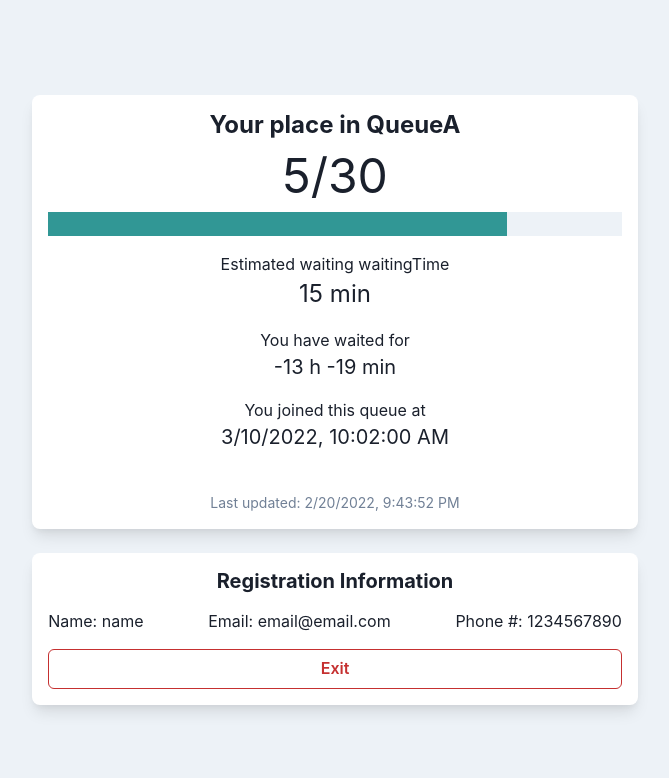
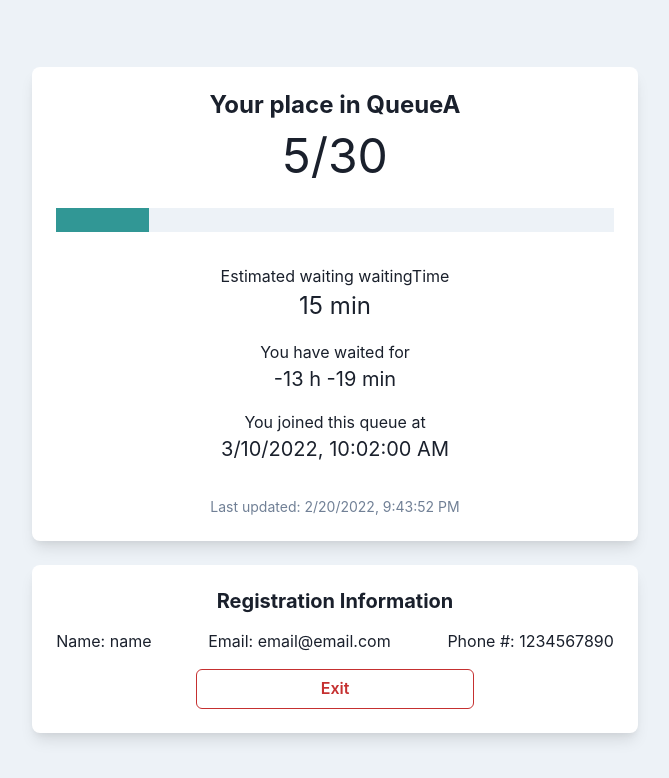
Before and after one commit to jchen42703/waiting-line-app, a React (Create React App) app in the folder packages/frontend/: page /users/1/1 in a window 1280 px wide. Shown: the top 778 px of the page, without its empty margins (305-974 px from the left). Built offline with nearby package versions, Linux system fonts and the light colour scheme.

Commit message:
Added button loading status

```diff
--- a/packages/frontend/src/components/UserWaitingStatus.jsx
+++ b/packages/frontend/src/components/UserWaitingStatus.jsx
@@ -34,13 +34,12 @@ export default function UserWaitingwaitingStatus(props) {
   return (
     <Box
       backgroundColor="white"
-      p={4}
+      p={6}
       rounded="lg"
       shadow="lg"
       w="90%"
       maxW="60ch"
       minW="35ch"
-      top="50"
       direction={"column"}
       textAlign="center"
     >
@@ -48,14 +47,21 @@ export default function UserWaitingwaitingStatus(props) {
       <Text fontSize="5xl">
         {waitingStatus.placeInQ}/{waitingStatus.totPeopleInQ}
       </Text>
-      <Progress colorScheme="teal" w="100%" height="24px" value={80} />
-      <Text mt={4}>Estimated waiting waitingTime </Text>
+      <Progress
+        colorScheme="teal"
+        w="100%"
+        mt={4}
+        height="24px"
+        value={(100 * waitingStatus.placeInQ) / waitingStatus.totPeopleInQ}
+      />
+
+      <Text mt={8}>Estimated waiting waitingTime </Text>
       <Text fontSize={"2xl"}>{waitingStatus.estimatedwaitingTime} min</Text>
       <Text mt={4}>You have waited for </Text>
       <Text fontSize={"xl"}> {timeElapsed}</Text>
       <Text mt={4}>You joined this queue at </Text>
       <Text fontSize={"xl"}> {waitingStatus.waitingTimeJoined}</Text>
-      <Text mt={10} fontSize={"sm"} color="gray.500">
+      <Text mt={8} fontSize={"sm"} color="gray.500">
         Last updated: {lastUpdated.toLocaleString("en-US")}
       </Text>
     </Box>
--- a/packages/frontend/src/views/users/UserSignupPage.jsx
+++ b/packages/frontend/src/views/users/UserSignupPage.jsx
@@ -30,6 +30,8 @@ export default function UserSignupPage(props) {
     formState: { errors },
   } = useForm();
 
+  const [loading, setLoading] = useState(false);
+
   const [redirectState, setRedirectState] = useState({
     shouldRedirect: false,
     userId: "",
@@ -37,6 +39,7 @@ export default function UserSignupPage(props) {
   const toast = useToast(); // A toast to show some errors
 
   const onSubmit = async () => {
+    setLoading(true);
     console.log(
       "name: ",
       document.getElementById("name").value,
@@ -69,6 +72,7 @@ export default function UserSignupPage(props) {
         userId: respBody.userId,
       });
     } catch (e) {
+      setLoading(false);
       let message; // string
       if (e instanceof Error) {
         message = e.message;
@@ -105,8 +109,8 @@ export default function UserSignupPage(props) {
       <Flex minH={"100vh"} align={"center"} justify={"center"} bg={"gray.100"}>
         <Stack spacing={8} mx={"auto"} maxW={"lg"} py={12} px={6}>
           <Stack align={"center"}>
-            <Heading fontSize={"4xl"}>Sign up to join the queue</Heading>
-            <Text fontSize={"xl"} color={"gray.600"}>
+            <Heading fontSize={"4xl"}>Sign up to join</Heading>
+            <Text align={"center"} fontSize={"xl"} color={"gray.600"}>
               Please fill out this form to join Queue1
             </Text>
           </Stack>
@@ -154,7 +158,13 @@ export default function UserSignupPage(props) {
                   <FormErrorMessage>{errors.phone?.message}</FormErrorMessage>
                 </FormControl>
 
-                <Button mt={3} colorScheme="teal" type="submit">
+                <Button
+                  isLoading={loading}
+                  loadingText="Joining"
+                  mt={3}
+                  colorScheme="teal"
+                  type="submit"
+                >
                   Join
                 </Button>
               </Stack>
--- a/packages/frontend/src/views/users/UserWaitingPage.jsx
+++ b/packages/frontend/src/views/users/UserWaitingPage.jsx
@@ -11,15 +11,19 @@ import {
   Heading,
   Spacer,
   Text,
+  useToast,
+  toast,
   useDisclosure,
 } from "@chakra-ui/react";
-import React from "react";
+import React, { useState } from "react";
+import { config } from "../../lib/config";
 import { useParams } from "react-router-dom";
 import UserWaitingStatus from "../../../src/components/UserWaitingStatus";
 
 export default function UserWaitingPage(props) {
   let { queueId, userId } = useParams();
-
+  const toast = useToast(); // A toast to show some errors
+  const [loading, setLoading] = useState(false);
   const { isOpen, onOpen, onClose } = useDisclosure();
   const exitRef = React.useRef();
 
@@ -32,7 +36,53 @@ export default function UserWaitingPage(props) {
   };
 
   const exitQueue = async () => {
-    console.log("Exit the queue");
+    // fetch
+    // setLoading(true);
+    // const data = {
+    //   userId: props.userId,
+    //   queueId: props.queueId,
+    // };
+    // //Default options are marked with *
+    // try {
+    //   const resp = await fetch(`${config.hostUrl}/api/queue/deleteUser`, {
+    //     method: "POST", // *GET, POST, PUT, DELETE, etc.
+    //     mode: "cors", // no-cors, *cors, same-origin
+    //     cache: "no-cache", // *default, no-cache, reload, force-cache, only-if-cached
+    //     credentials: "same-origin", // include, *same-origin, omit
+    //     headers: {
+    //       "Content-Type": "application/json",
+    //     },
+    //     body: JSON.stringify(data), // body data type must match "Content-Type" header
+    //   });
+    //   const respBody = await resp.json();
+    //   console.log("respbody: ", respBody);
+    // } catch (e) {
+    //   setLoading(false);
+    //   let message; // string
+    //   if (e instanceof Error) {
+    //     message = e.message;
+    //   } else if (typeof e === "string") {
+    //     message = e;
+    //   } else {
+    //     message = "unknown error";
+    //   }
+
+    //   // use logger to log error: console.log is temp
+    //   console.log(message);
+
+    //   // Show error message on 400 (operational errors)
+    //   // Don't show error messages on 500 (server)
+    //   toast({
+    //     position: "top",
+    //     title:
+    //       "Woops! Looks like something went wrong with our servers. Please try again.",
+    //     status: "error",
+    //     duration: 9000,
+    //     isClosable: true,
+    //   });
+    // }
+
+    console.log("Exited");
   };
 
   return (
@@ -52,7 +102,7 @@ export default function UserWaitingPage(props) {
           maxW="60ch"
           minW="35ch"
           backgroundColor="white"
-          p={4}
+          p={6}
           rounded="lg"
           shadow="lg"
           w="90%"
@@ -69,9 +119,11 @@ export default function UserWaitingPage(props) {
           </Flex>
 
           <Button
-            w="100%"
+            w="50%"
+            alignItems={"center"}
             onClick={onOpen}
             mt={4}
+            ml="25%"
             colorScheme="red"
             variant="outline"
           >
@@ -80,7 +132,9 @@ export default function UserWaitingPage(props) {
         </Box>
 
         <AlertDialog
+          size="xs"
           isOpen={isOpen}
+          isCentered
           leastDestructiveRef={exitRef}
           onClose={onClose}
         >
@@ -91,15 +145,21 @@ export default function UserWaitingPage(props) {
               </AlertDialogHeader>
 
               <AlertDialogBody>
-                If you click "Yes", you'll exit the queue. This action cannot be
-                undone.
+                If you click "Exit", you'll exit the queue. This action cannot
+                be undone.
               </AlertDialogBody>
 
               <AlertDialogFooter>
-                <Button ref={exitRef} onClick={exitQueue}>
+                <Button
+                  isLoading={loading}
+                  loadingText="Exiting"
+                  w={20}
+                  ref={exitRef}
+                  onClick={exitQueue}
+                >
                   Exit
                 </Button>
-                <Button colorScheme="teal" onClick={onClose} ml={3}>
+                <Button w={20} colorScheme="teal" onClick={onClose} ml={3}>
                   Stay
                 </Button>
               </AlertDialogFooter>
```
